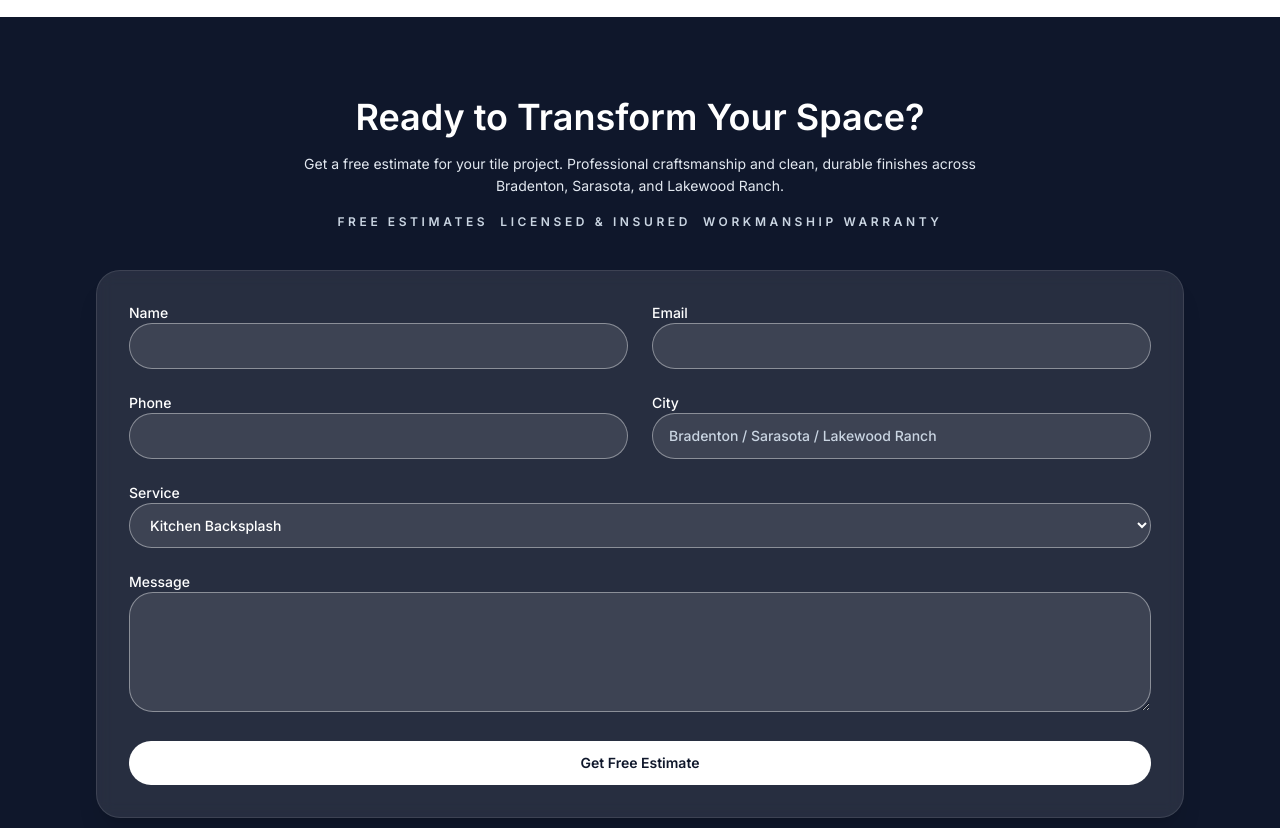
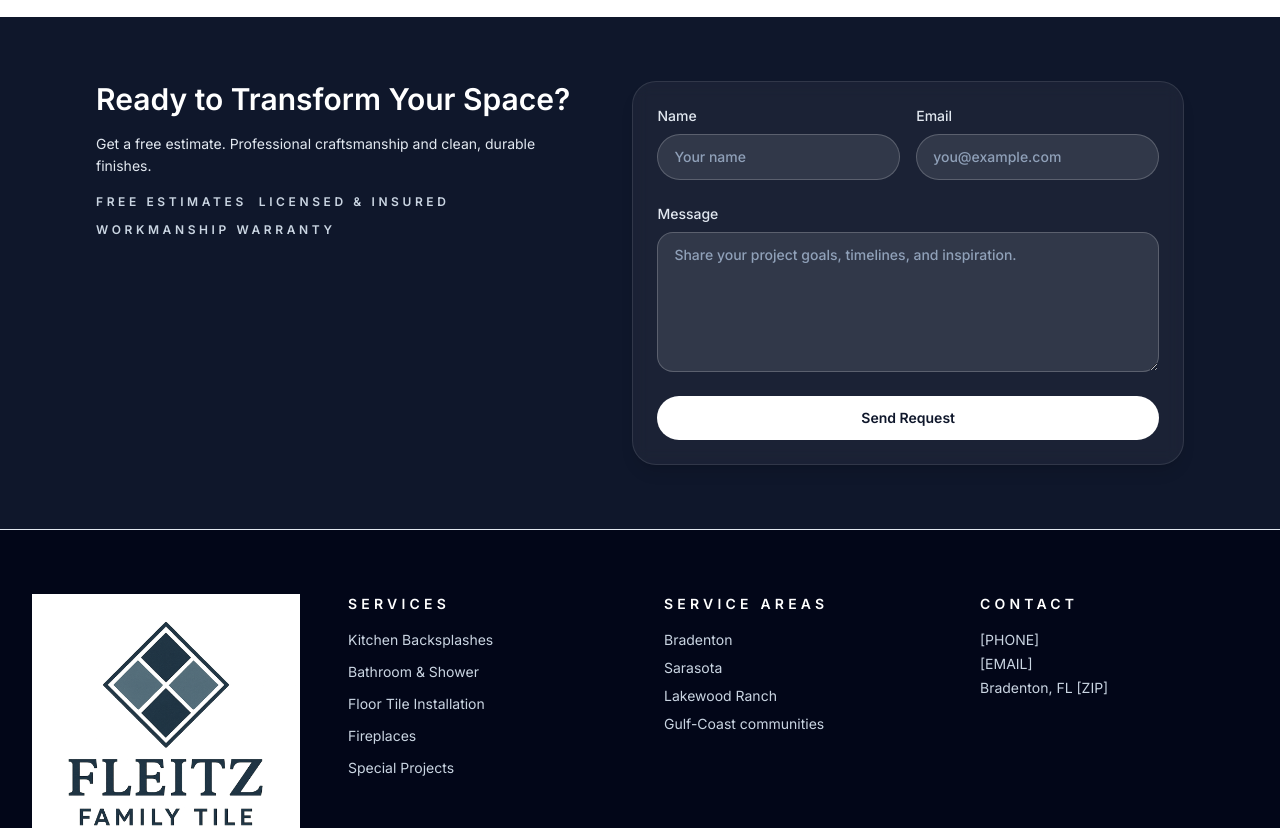
Before and after one commit to gmena82/Fleitzfamilytile-florida, a Next.js app: page /blog in a window 1280 px wide. Shown: the part 1440-2268 px from the top of the page. Built offline with nearby package versions, Linux system fonts and the light colour scheme.

Commit message:
Align quote CTA with home simplified form

```diff
--- a/src/components/sections/quote-cta.tsx
+++ b/src/components/sections/quote-cta.tsx
@@ -1,7 +1,5 @@
-import { siteConfig } from "@/config/site";
 import { Container } from "../ui/container";
-
-const services = ["Kitchen Backsplash", "Bathroom & Shower", "Floor Tile Installation", "Fireplace", "Special Project"] as const;
+import { HomeCtaForm } from "./home-cta-form";
 
 interface QuoteCtaSectionProps {
   sectionId?: string;
@@ -9,97 +7,20 @@ interface QuoteCtaSectionProps {
 
 export function QuoteCtaSection({ sectionId = "cta-form" }: QuoteCtaSectionProps) {
   return (
-    <section id={sectionId} className="bg-slate-900 py-20 text-white">
-      <Container className="space-y-10">
-        <div className="space-y-4 text-center">
-          <h2 className="text-3xl font-semibold sm:text-4xl">Ready to Transform Your Space?</h2>
-          <p className="mx-auto max-w-2xl text-sm leading-relaxed text-slate-200">
-            Get a free estimate for your tile project. Professional craftsmanship and clean, durable finishes across Bradenton,
-            Sarasota, and Lakewood Ranch.
+    <section id={sectionId} className="bg-slate-900 py-16 text-white">
+      <Container className="grid gap-10 lg:grid-cols-[minmax(0,0.9fr)_minmax(0,1fr)]">
+        <div className="space-y-4">
+          <h2 className="text-3xl font-semibold">Ready to Transform Your Space?</h2>
+          <p className="text-sm leading-relaxed text-slate-200">
+            Get a free estimate. Professional craftsmanship and clean, durable finishes.
           </p>
-          <ul className="flex flex-wrap items-center justify-center gap-3 text-xs font-semibold uppercase tracking-[0.3em] text-slate-300">
-            <li>Free Estimates</li>
-            <li>Licensed &amp; Insured</li>
-            <li>Workmanship Warranty</li>
-          </ul>
+          <div className="flex flex-wrap gap-3 text-xs font-semibold uppercase tracking-[0.3em] text-slate-300">
+            <span>Free Estimates</span>
+            <span>Licensed &amp; Insured</span>
+            <span>Workmanship Warranty</span>
+          </div>
         </div>
-        <form
-          id="quote-form"
-          className="grid gap-6 rounded-3xl border border-white/10 bg-white/10 p-8 text-left shadow-xl backdrop-blur"
-          action="/api/quote"
-          method="post"
-        >
-          <div className="grid gap-6 md:grid-cols-2">
-            <label className="space-y-2 text-sm font-medium">
-              <span>Name</span>
-              <input
-                type="text"
-                name="name"
-                required
-                className="w-full rounded-full border border-white/40 bg-white/10 px-4 py-3 text-sm text-white placeholder:text-slate-300 focus:border-white focus:outline-none focus:ring-2 focus:ring-white/20"
-              />
-            </label>
-            <label className="space-y-2 text-sm font-medium">
-              <span>Email</span>
-              <input
-                type="email"
-                name="email"
-                required
-                className="w-full rounded-full border border-white/40 bg-white/10 px-4 py-3 text-sm text-white placeholder:text-slate-300 focus:border-white focus:outline-none focus:ring-2 focus:ring-white/20"
-              />
-            </label>
-            <label className="space-y-2 text-sm font-medium">
-              <span>Phone</span>
-              <input
-                type="tel"
-                name="phone"
-                className="w-full rounded-full border border-white/40 bg-white/10 px-4 py-3 text-sm text-white placeholder:text-slate-300 focus:border-white focus:outline-none focus:ring-2 focus:ring-white/20"
-              />
-            </label>
-            <label className="space-y-2 text-sm font-medium">
-              <span>City</span>
-              <input
-                type="text"
-                name="city"
-                placeholder="Bradenton / Sarasota / Lakewood Ranch"
-                className="w-full rounded-full border border-white/40 bg-white/10 px-4 py-3 text-sm text-white placeholder:text-slate-300 focus:border-white focus:outline-none focus:ring-2 focus:ring-white/20"
-              />
-            </label>
-          </div>
-          <label className="space-y-2 text-sm font-medium">
-            <span>Service</span>
-            <select
-              name="service"
-              className="w-full rounded-full border border-white/40 bg-white/10 px-4 py-3 text-sm text-white focus:border-white focus:outline-none focus:ring-2 focus:ring-white/20"
-            >
-              {services.map((service) => (
-                <option key={service} value={service} className="text-slate-900">
-                  {service}
-                </option>
-              ))}
-            </select>
-          </label>
-          <label className="space-y-2 text-sm font-medium">
-            <span>Message</span>
-            <textarea
-              name="message"
-              rows={4}
-              className="min-h-[120px] w-full rounded-3xl border border-white/40 bg-white/10 px-4 py-3 text-sm text-white placeholder:text-slate-300 focus:border-white focus:outline-none focus:ring-2 focus:ring-white/20"
-            />
-          </label>
-          <button
-            type="submit"
-            className="inline-flex w-full items-center justify-center rounded-full bg-white px-6 py-3 text-sm font-semibold text-slate-900 transition hover:bg-slate-200"
-          >
-            Get Free Estimate
-          </button>
-          <p className="form-success text-center text-xs font-semibold uppercase tracking-[0.3em] text-emerald-200" hidden>
-            Thanks! Your message has been sent.
-          </p>
-          <p className="form-error text-center text-xs font-semibold uppercase tracking-[0.3em] text-red-200" hidden>
-            Sorry—something went wrong. Please try again or email us directly at {siteConfig.contact.email}.
-          </p>
-        </form>
+        <HomeCtaForm />
       </Container>
     </section>
   );
```
